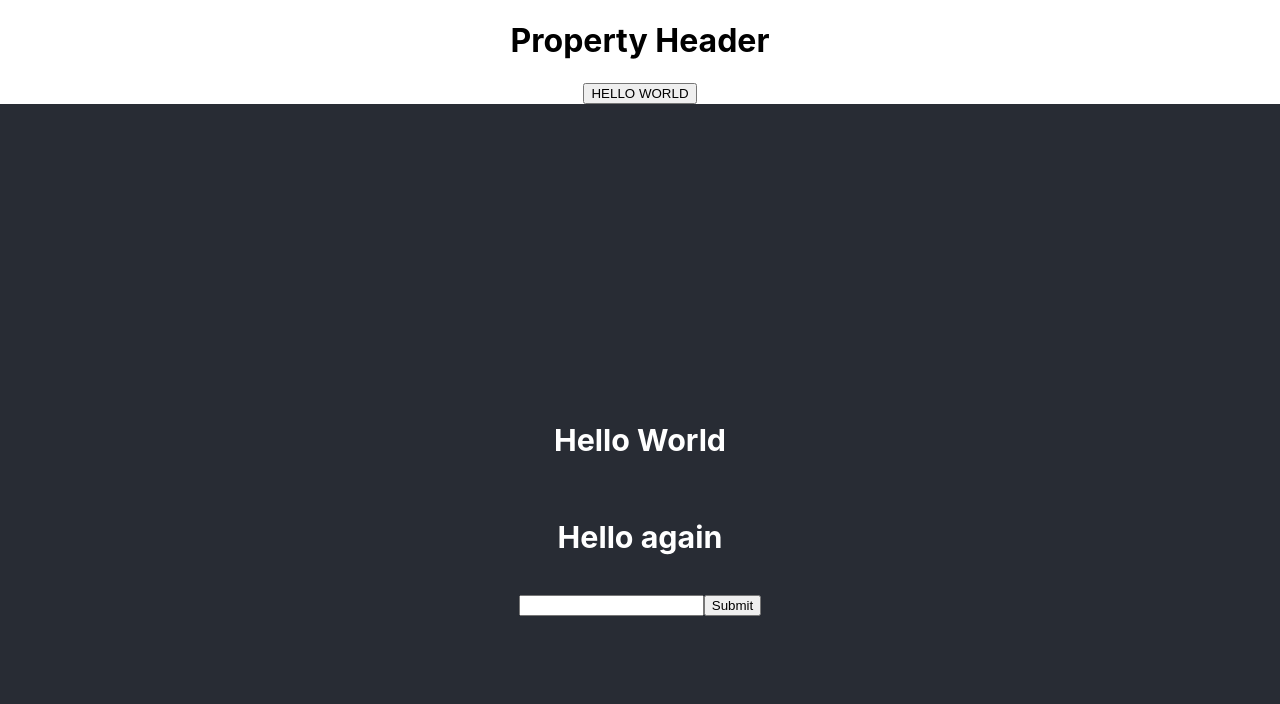
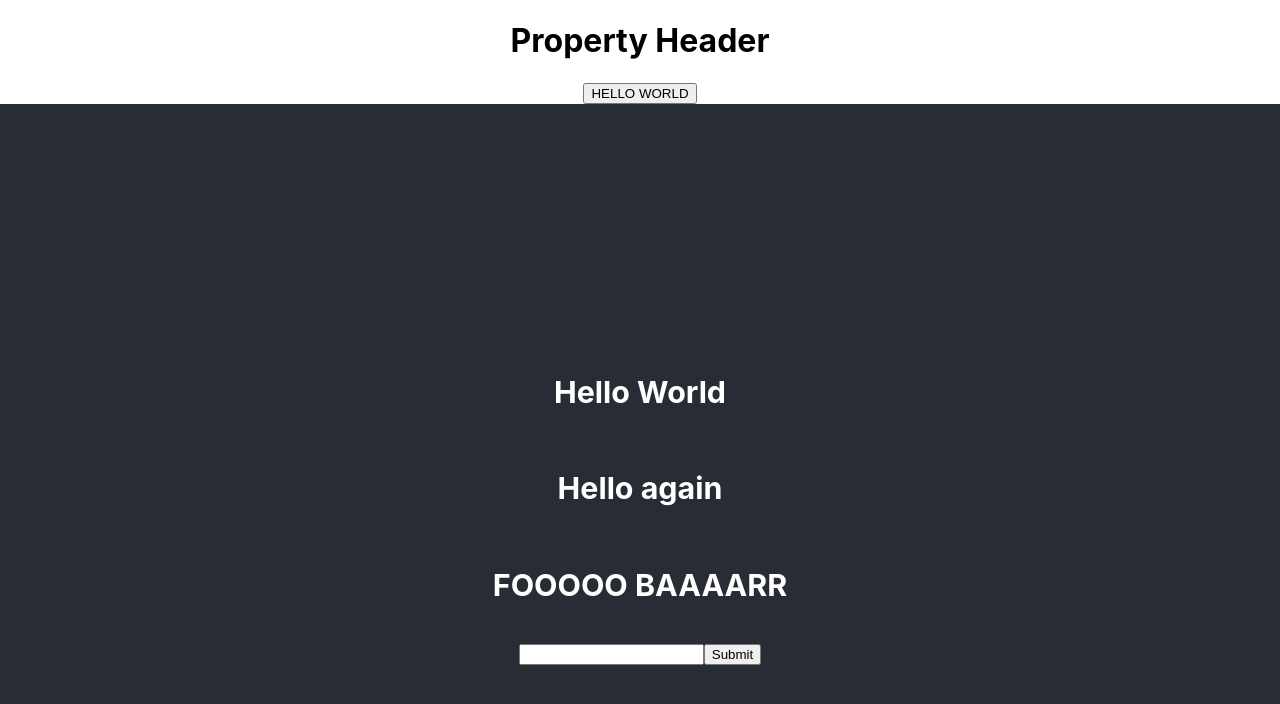
Before and after one commit to Lyraad/react-typescript-learning, a React (Create React App) app: page / in a window 1280 px wide. Shown: the top 704 px of the page. Built offline with nearby package versions, Linux system fonts and the light colour scheme.

Commit message:
Message Data Pass down through props

```diff
--- a/src/components/AddMessage.tsx
+++ b/src/components/AddMessage.tsx
@@ -1,6 +1,7 @@
 import React from "react";
 
 function AddMessage() {
+  // const {addPost} = props;
   return (
     <>
       <form action="submit">
--- a/src/components/Button.tsx
+++ b/src/components/Button.tsx
@@ -1,18 +1,12 @@
-import React from 'react'
-
-const testFunc = function (value:string): void{
-    console.log('Hello World')
-    console.log(value)
-  }
-
+import React from "react";
 
 const Button = (props: any) => {
-    const { buttonText} = props;
-    return (
-        <div>
-            <button onClick={()=>testFunc('Pepis')}>{buttonText}</button>
-        </div>
-    )
-}
+  const { buttonText, testFunc } = props;
+  return (
+    <div>
+      <button onClick={() => testFunc("Pepis")}>{buttonText}</button>
+    </div>
+  );
+};
 
-export default Button
+export default Button;
--- a/src/components/Message.tsx
+++ b/src/components/Message.tsx
@@ -1,12 +1,11 @@
 import React from "react";
 
-function Message() {
-  return (
-    <div>
-      TEST hello more JSX here
-      <p> pepis</p>
-    </div>
-  );
+interface props {
+  content: string;
+}
+
+function Message({ content }: props) {
+  return <h3>{content}</h3>;
 }
 
 export default Message;
--- a/src/components/MessageBoard.tsx
+++ b/src/components/MessageBoard.tsx
@@ -14,13 +14,25 @@ let messageData: message[];
 messageData = [
   { id: 1, timestamp: "test", messageContent: "Hello World", author: "System" },
   { id: 2, timestamp: "another", messageContent: "Hello again" },
+  { id: 3, timestamp: "ignore", messageContent: "FOOOOO BAAAARR" },
 ];
+
+// let addPost = function (postContent: string): void {
+//   let newPost = {
+//     id: Math.floor(Math.random() * 100000),
+//     timestamp: "ignoreme",
+//     messageContent: postContent,
+//     author: "system",
+//   };
+//   let newData = [...messageData, newPost];
+//   messageData = newData;
+// };
 
 function MessageBoard() {
   return (
     <>
       {messageData.map((post) => (
-        <h3 key={post.id}>{post.messageContent}</h3>
+        <Message key={post.id} content={post.messageContent} />
       ))}
 
       <AddMessage />
```
